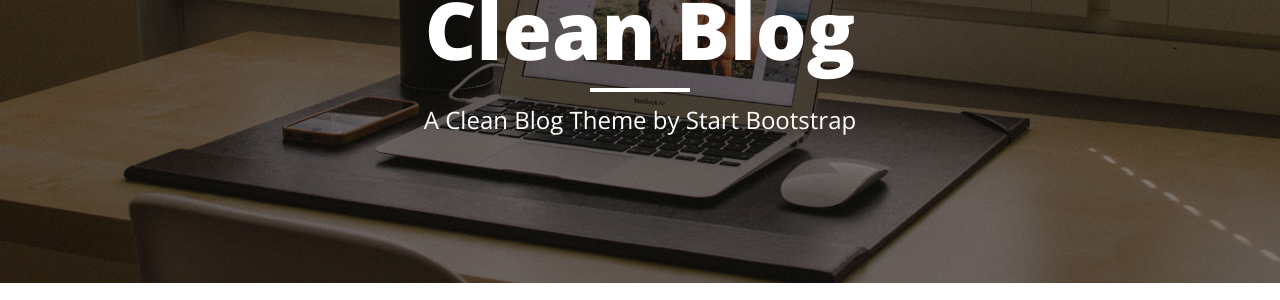
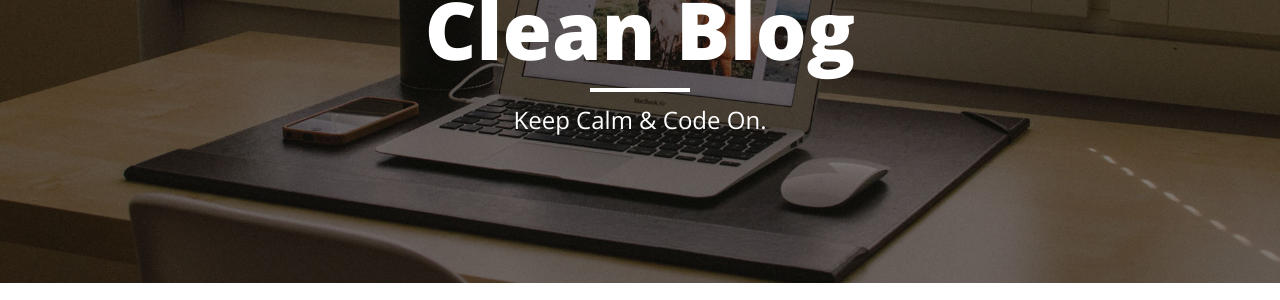
Before and after one commit to Ericteen/ericteen.github.io, a Jekyll site: the page built from index.html, in a window 1280 px wide. Shown: the part 165-465 px from the top of the page. Built offline with Jekyll 4.4.1, drawn with Linux system fonts in a browser that asks for light colours; nearby versions of some CDN libraries; the list of posts is cut into pages by our own code.

Commit message:
description change

```diff
--- a/index.html
+++ b/index.html
@@ -1,6 +1,6 @@
 ---
 layout: page
-description: "A Clean Blog Theme by Start Bootstrap"
+description: "Keep Calm & Code On."
 ---
 
 {% for post in paginator.posts %}
```
